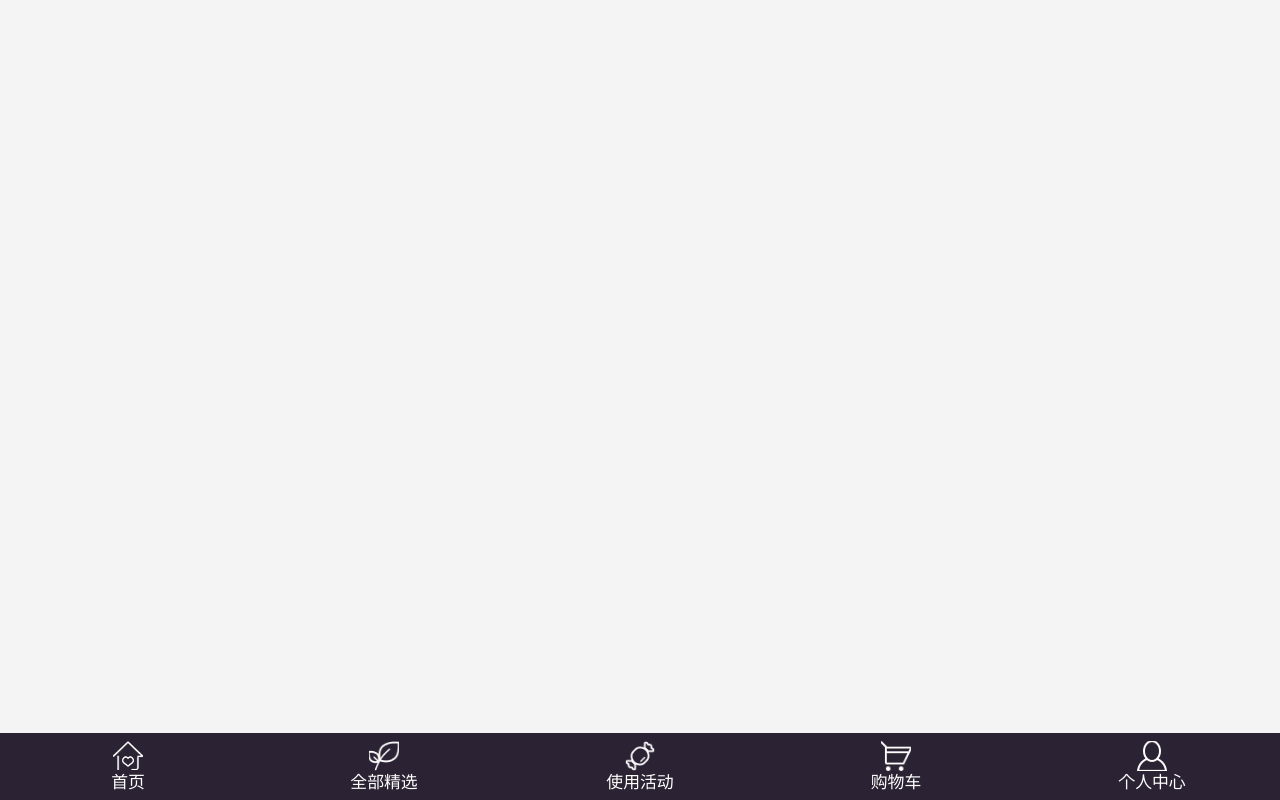
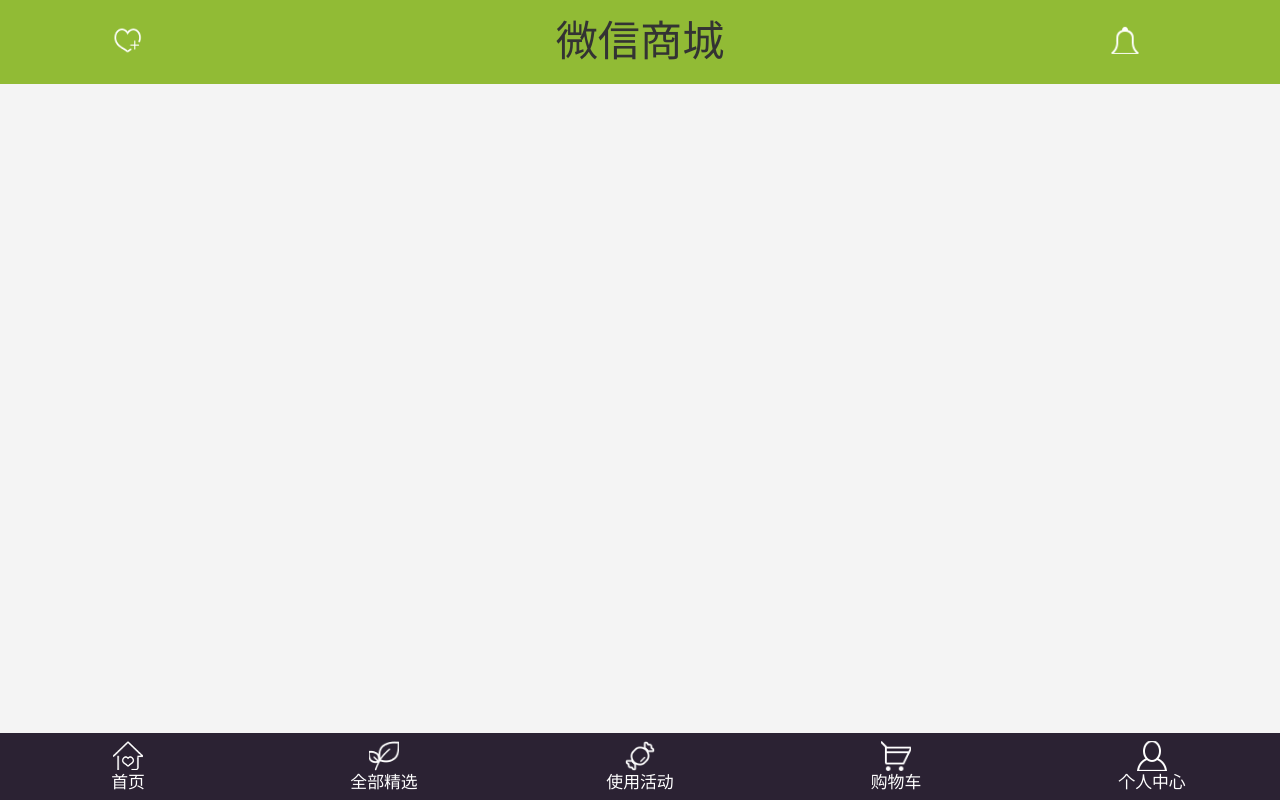
Before and after one commit to zjpjohn/wechat-shop, a Vue app: page / in a window 1280 px wide. Built offline with nearby package versions, Linux system fonts and the light colour scheme.

Commit message:
添加header组件

```diff
--- a/src/App.vue
+++ b/src/App.vue
@@ -1,16 +1,19 @@
 <template>
   <div id="app">
+    <shop-header></shop-header>
     <shop-nav></shop-nav>
   </div>
 </template>
 
 <script>
 import nav from './components/nav/nav'
+import header from './components/header/header'
 
 export default {
   name: 'app',
   components:{
-      "shop-nav":nav
+     "shop-nav":nav,
+     "shop-header":header
   }
 }
 </script>
--- /dev/null
+++ b/src/components/header/header.vue
@@ -0,0 +1,67 @@
+<template>
+  <header>
+    <a href="" class="like-link"><span class="icon like"></span></a>
+    <div class="center">
+      <p>微信商城</p>
+    </div>
+    <router-link to="/info" class="info-link">
+      <span class="icon info"></span>
+    </router-link>
+  </header>
+</template>
+
+<script>
+  export default {
+      name:'shop-header'
+  }
+</script>
+
+<style lang="less" type="text/less" rel="stylesheet/less">
+  header{
+    position: fixed;
+    top:0;
+    left:0;
+    width: 100%;
+    height: 1rem;
+    background-color: #91bb35;
+    .like-link{
+      display: inline-block;
+      width: 0.32rem;
+      height: 0.32rem;
+      position: absolute;
+      top:50%;
+      left:10%;
+      transform: translate(-50%,-50%);
+      span{
+        width: 0.32rem;
+        height: 0.32rem;
+        display: inline-block;
+      }
+      .like{
+        background: url("../../assets/img/header/like.png") no-repeat;
+        background-size: 0.32rem auto;
+      }
+    }
+    .center{
+      text-align: center;
+      font-size: 0.5rem;
+      line-height: 1rem;
+    }
+    .info-link{
+      position: absolute;
+      top:50%;
+      right:10%;
+      transform: translate(-50%, -50%);
+      .icon{
+        width: 0.32rem;
+        height: 0.32rem;
+        display: inline-block;
+      }
+      .info{
+        background: url("../../assets/img/header/info.png") no-repeat;
+        background-size: 0.32rem auto;
+      }
+    }
+
+  }
+</style>
```
Also changed, not shown: src/assets/img/header/info.png (added), src/assets/img/header/like.png (added).
